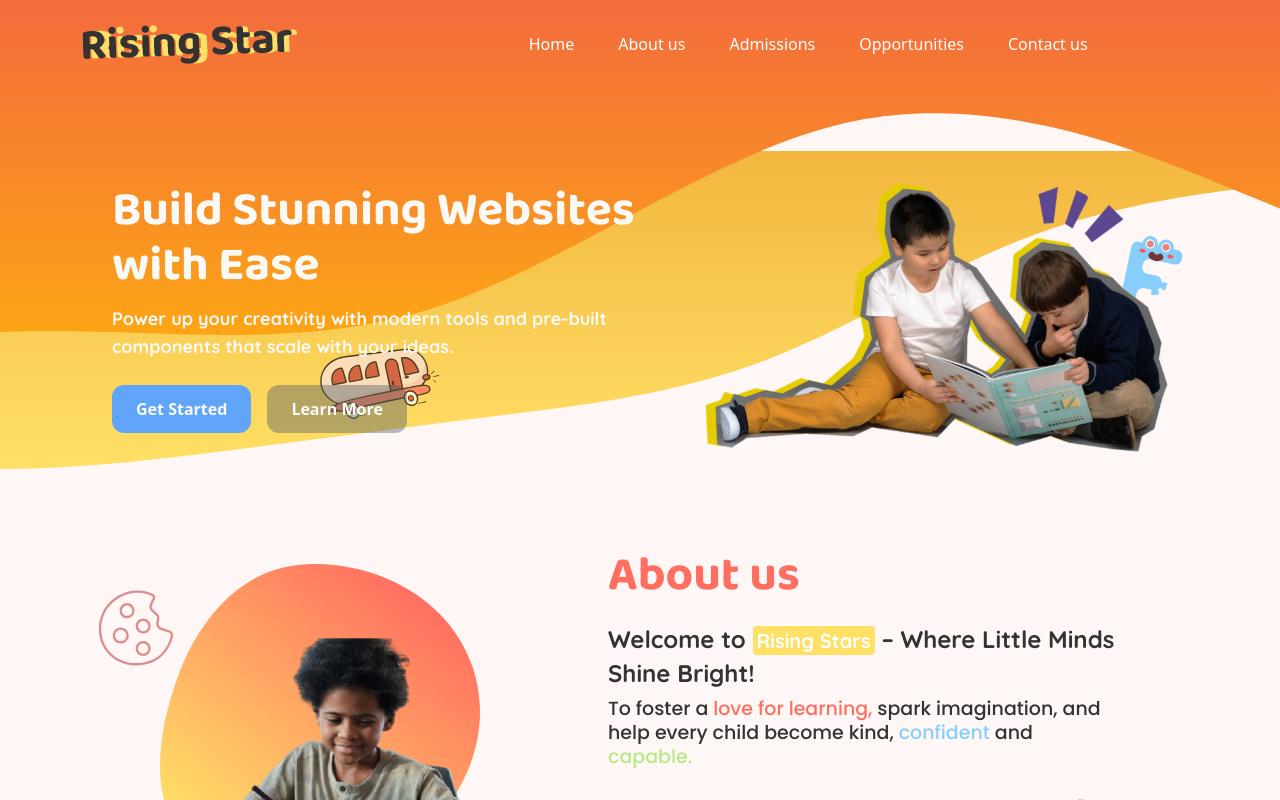
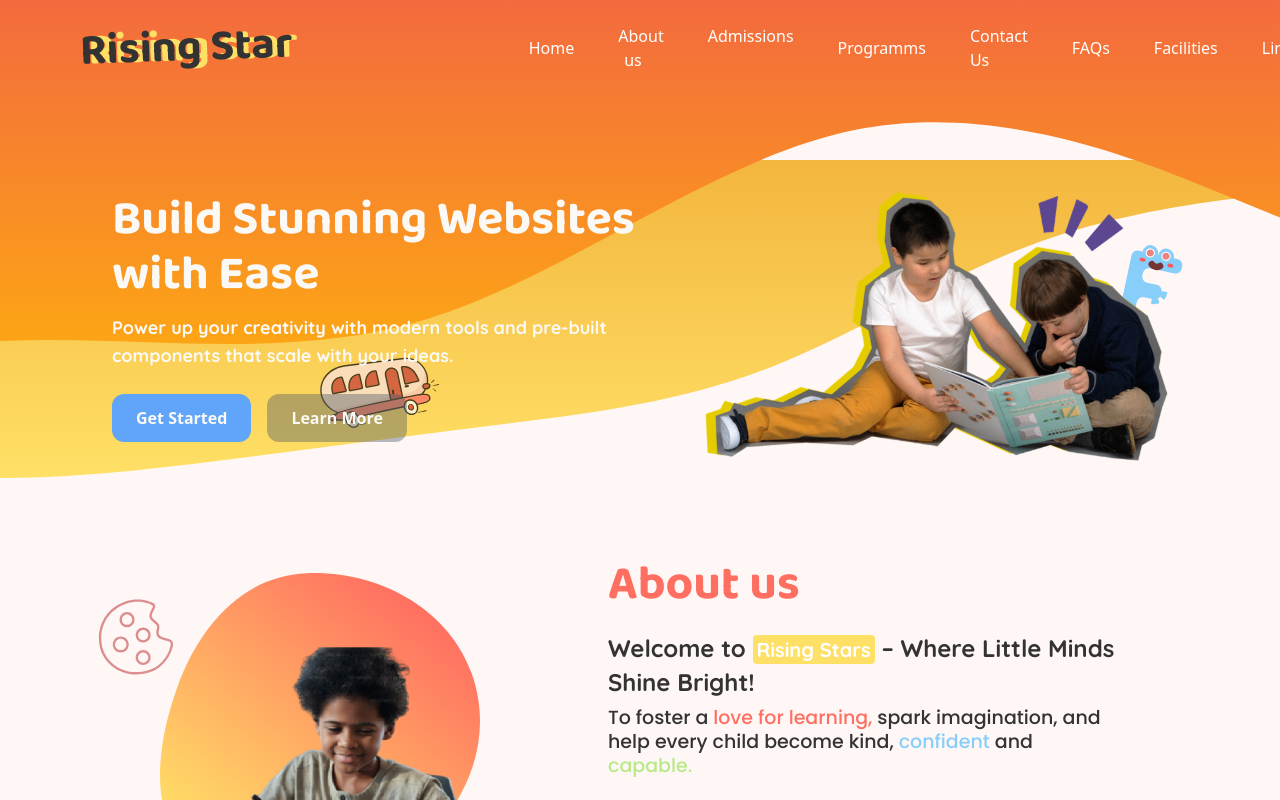
Before and after one commit to Chaitanya-exe/playschool-website, a Next.js app: page / in a window 1280 px wide. Shown: the top 800 px of the page. Built offline with nearby package versions, Linux system fonts and the light colour scheme; some icons are missing.

Commit message:
scroll set

```diff
--- a/app/page.js
+++ b/app/page.js
@@ -5,8 +5,10 @@ import Image from "next/image";
 import React from "react";
 
 export default function Home() {
+
+
   return (
-    <section id="#home" className="relative -mt-24 pt-48 pb-10  ">
+    <main  className="relative -mt-24 pt-48 pb-10  ">
       {/* WAVES nd svgs */}
       <div className="w-full rotate-180 top-0 absolute">
         <img
@@ -17,7 +19,7 @@ export default function Home() {
           className="w-full h-full" // Increased height
         />
       </div>
-      <div className="w-full top-40 -z-10 absolute">
+      <div  className="w-full top-40 -z-10 absolute">
         <img
           src="/svg/wave2.svg"
           width={1000}
@@ -47,7 +49,7 @@ export default function Home() {
 
       {/* Hero */}
 
-      <div className="max-w-[85vw]  mx-28 relative  flex flex-col md:flex-row justify-between gap-16">
+      <section id="home" className="max-w-[85vw]  mx-28 relative  flex flex-col md:flex-row justify-between gap-16">
         {/* Text Content */}
         <div className="max-w-[550px] text-p_white text-center md:text-left">
           <h1 className="heading text-5xl">
@@ -73,10 +75,10 @@ export default function Home() {
         <div>
           <img src={"/images/heroImg.png"} />
         </div>
-      </div>
+      </section>
 
       {/* ABOUT US */}
-      <div className="flex flex-row-reverse justify-center gap-32 mx-40 my-24 relative">
+      <section id="about" className="flex flex-row-reverse justify-center gap-32 mx-40 my-24 relative">
         <Image
           src={"/svg/PaintBrush.svg"}
           width={"70"}
@@ -133,10 +135,11 @@ export default function Home() {
             className="w-[550px] -z-10 absolute top-4"
           />
         </div>
-      </div>
+      </section>
 
       {/* PROGRAMMS */}
-      <div className="my-28 relative text-p_red text-center">
+      <section
+      id="programms" className="my-28 relative text-p_red text-center">
         <h1 className="heading pb-3 text-5xl">Programms</h1>
         <Image
           src={"/svg/Park Swing.svg"}
@@ -203,11 +206,11 @@ export default function Home() {
             <ProgramCard key={card.id} card={card} id={card.id} />
           ))}
         </div>
-      </div>
+      </section>
 
       {/* WHY */}
 
-      <div className="my-20 relative text-p_red text-center">
+      <section id="why" className="my-20 relative text-p_red text-center">
         <h1 className="heading pb-3 text-5xl capitalize">why choose us</h1>
         <h2 className="sub-heading text-lg ">
           A nurturing start makes all the difference. Here’s why parents trust
@@ -321,10 +324,10 @@ export default function Home() {
             </div>
           </div>
         </div>
-      </div>
+      </section>
 
       {/* FAQs */}
-      <div className="space-y-4 my-20 relative">
+      <section id="faq" className="space-y-4 my-20 relative">
         <h1 className="heading text-p_red text-center my-3 pb-3 text-5xl capitalize">
           FAQs
         </h1>
@@ -360,10 +363,10 @@ export default function Home() {
             "Yes, Kidzee educators are certified professionals with extensive experience in early childhood education. We maintain a low teacher-student ratio to ensure personalized attention."
           }
         />
-      </div>
+      </section>
 
       {/* CTA */}
-      <div className="relative flex flex-col items-center min-h-96 my-20 bg-green-5">
+      <section id="cta" className="relative flex flex-col items-center min-h-96 my-20 bg-green-5">
         <Image
           src={"/svg/3wave.svg"}
           // src={"/svg/bottom-wave.svg"}
@@ -395,10 +398,10 @@ export default function Home() {
             Apply for Admission
           </button>
         </div>
-      </div>
+      </section>
 
       {/* FORM */}
-      <div className="bg- relative py-10">
+      <section id="form" className="bg- relative py-10">
         <h1 className="heading text-p_red text-center my-3 pb-3 text-5xl capitalize">
           Ask your queries
         </h1>
@@ -418,7 +421,8 @@ export default function Home() {
           alt="cubes"
           className="absolute top-5 opacity-65  right-0 rotate-6"
         />
-      </div>
-    </section>
+      </section>
+
+    </main>
   );
 }
--- a/components/Footer.jsx
+++ b/components/Footer.jsx
@@ -11,7 +11,8 @@ import Image from "next/image";
 
 function Footer() {
   return (
-    <section className="relative bg-gradient-to-t from-p_red to-p_yellow overflow-hidden mt-10 py-28 text-p_white">
+    <section
+    id="links" className="relative bg-gradient-to-t from-p_red to-p_yellow overflow-hidden mt-10 py-28 text-p_white">
       <div className="w-full bottom-0 absolute ">
         <img
           src="/svg/wave.svg"
@@ -67,11 +68,11 @@ function Footer() {
         <div className="">
           <h2 className="heading text-[24px]"> Quick Links</h2>
           <div className="space-y-1 para flex flex-col capitalize *:space-x-2">
-            <a href="/">home</a>
-            <a href="/">About</a>
-            <a href="/">Programms</a>
-            <a href="/">form</a>
-            <a href="/">faqs</a>
+            <a href="#home">home</a>
+            <a href="#about">About</a>
+            <a href="#programms">Programms</a>
+            <a href="#form">form</a>
+            <a href="#faq">faqs</a>
           </div>
         </div>
         {/* 4 */}
--- a/components/Header.jsx
+++ b/components/Header.jsx
@@ -5,20 +5,29 @@ import React, { useState } from "react";
 import MenuComp from "./Menu";
 import Image from "next/image";
 
+
+
 function Header() {
-  // const [anchorEl, setAnchorEl] = useState(null);
-  //      const open = Boolean(anchorEl);
-  //      const handleClick = (event) => {
-  //        setAnchorEl(event.currentTarget);
-  //      };
-  //      const handleClose = () => {
-  //        setAnchorEl(null);
-  //      };
+const handleScrollToSection = (id, offset= 80) => {
+  const element = document.getElementById(id);
+  if (element) {
+    const yOffset = -offset;
+    const y =
+      element.getBoundingClientRect().top + window.pageYOffset + yOffset;
+
+    window.scrollTo({
+      top: y,
+      behavior: "smooth",
+    });
+  }
+};
+
+
+
+
 
   return (
     <nav className="py-4 relative z-50 ">
-
-
       <div className="px-20 flex relative justify-start gap-56 items-center">
         {/* Logo */}
         <div className="text-nowrap">
@@ -33,31 +42,84 @@ function Header() {
         {/* TABS */}
         <div className="text-white  flex justify-center items-center gap-5">
           <a
-            href="home"
+            href="#home"
+            onClick={(e) => {
+              e.preventDefault();
+              handleScrollToSection("home", 100);
+            }}
             className="hover:bg-white hover:text-dark_text text-phover:text-dark_text rounded-full px-3 py-2"
           >
             <span className="">Home</span>
           </a>
-          <a className="hover:bg-white rounded-full hover:text-dark_text px-3 py-2 ">
+          <a
+            href="#about"
+            onClick={(e) => {
+              e.preventDefault();
+              handleScrollToSection("about", 100);
+            }}
+            className="hover:bg-white rounded-full hover:text-dark_text px-3 py-2 "
+          >
             <MenuComp text="About us" />
           </a>
           <a
-            href="home"
+            href="#cta"
+            onClick={(e) => {
+              e.preventDefault();
+              handleScrollToSection("cta", 100); // 100px offset (e.g., navbar height)
+            }}
             className="hover:bg-white hover:text-dark_text rounded-full px-3 py-2 "
           >
             <MenuComp text="Admissions" />
           </a>
           <a
-            href="home"
+            href="#programms"
+            onClick={(e) => {
+              e.preventDefault();
+              handleScrollToSection("programms", 100); // 100px offset (e.g., navbar height)
+            }}
             className="hover:bg-white hover:text-dark_text rounded-full px-3 py-2"
           >
-            <span className="">Opportunities</span>
+            <span className="">Programms</span>
           </a>
           <a
-            href="home"
+            href="#form"
+            onClick={(e) => {
+              e.preventDefault();
+              handleScrollToSection("form", 100); // 100px offset (e.g., navbar height)
+            }}
             className="hover:bg-white hover:text-dark_text rounded-full px-3 py-2"
           >
-            <span className="">Contact us</span>
+            <span className="">Contact Us</span>
+          </a>
+          <a
+            href="#faq"
+            onClick={(e) => {
+              e.preventDefault();
+              handleScrollToSection("faq", 100); // 100px offset (e.g., navbar height)
+            }}
+            className="hover:bg-white hover:text-dark_text rounded-full px-3 py-2"
+          >
+            <span className="">FAQs</span>
+          </a>
+          <a
+            href="#why"
+            onClick={(e) => {
+              e.preventDefault();
+              handleScrollToSection("why", 100); // 100px offset (e.g., navbar height)
+            }}
+            className="hover:bg-white hover:text-dark_text rounded-full px-3 py-2"
+          >
+            <span className="">Facilities</span>
+          </a>
+          <a
+            href="#links"
+            onClick={(e) => {
+              e.preventDefault();
+              handleScrollToSection("links", 100); // 100px offset (e.g., navbar height)
+            }}
+            className="hover:bg-white hover:text-dark_text rounded-full px-3 py-2"
+          >
+            <span className="">Links</span>
           </a>
         </div>
       </div>
--- a/components/Menu.jsx
+++ b/components/Menu.jsx
@@ -1,11 +1,9 @@
-import React from 'react'
-import Button from "@mui/material/Button";
+import React from "react";
 import Menu from "@mui/material/Menu";
 import MenuItem from "@mui/material/MenuItem";
-import Fade from "@mui/material/Fade";
+import ArrowDropDownIcon from "@mui/icons-material/ArrowDropDown";
 
-
-function MenuComp({text}) {
+function MenuComp({ text }) {
   const [anchorEl, setAnchorEl] = React.useState(null);
   const open = Boolean(anchorEl);
   const handleClick = (event) => {
@@ -24,6 +22,7 @@ function MenuComp({text}) {
         onClick={handleClick}
       >
         {text}
+        <ArrowDropDownIcon />
       </button>
 
       <Menu
@@ -32,13 +31,21 @@ function MenuComp({text}) {
         open={open}
         onClose={handleClose}
       >
-        <MenuItem className='hover:bg-red-200' onClick={handleClose}>Vsion & mission</MenuItem>
-        <MenuItem className='hover:bg-red-200' onClick={handleClose}>legacy</MenuItem>
-        <MenuItem className='hover:bg-red-200' onClick={handleClose}>Awards</MenuItem>
-        <MenuItem className='hover:bg-red-200' onClick={handleClose}>Advantage</MenuItem>
+        <MenuItem className="hover:bg-red-200" onClick={handleClose}>
+          Vsion & mission
+        </MenuItem>
+        <MenuItem className="hover:bg-red-200" onClick={handleClose}>
+          legacy
+        </MenuItem>
+        <MenuItem className="hover:bg-red-200" onClick={handleClose}>
+          Awards
+        </MenuItem>
+        <MenuItem className="hover:bg-red-200" onClick={handleClose}>
+          Advantage
+        </MenuItem>
       </Menu>
     </div>
   );
 }
 
-export default MenuComp
+export default MenuComp;
```
Lines whose indentation alone changed are shown as unchanged.
